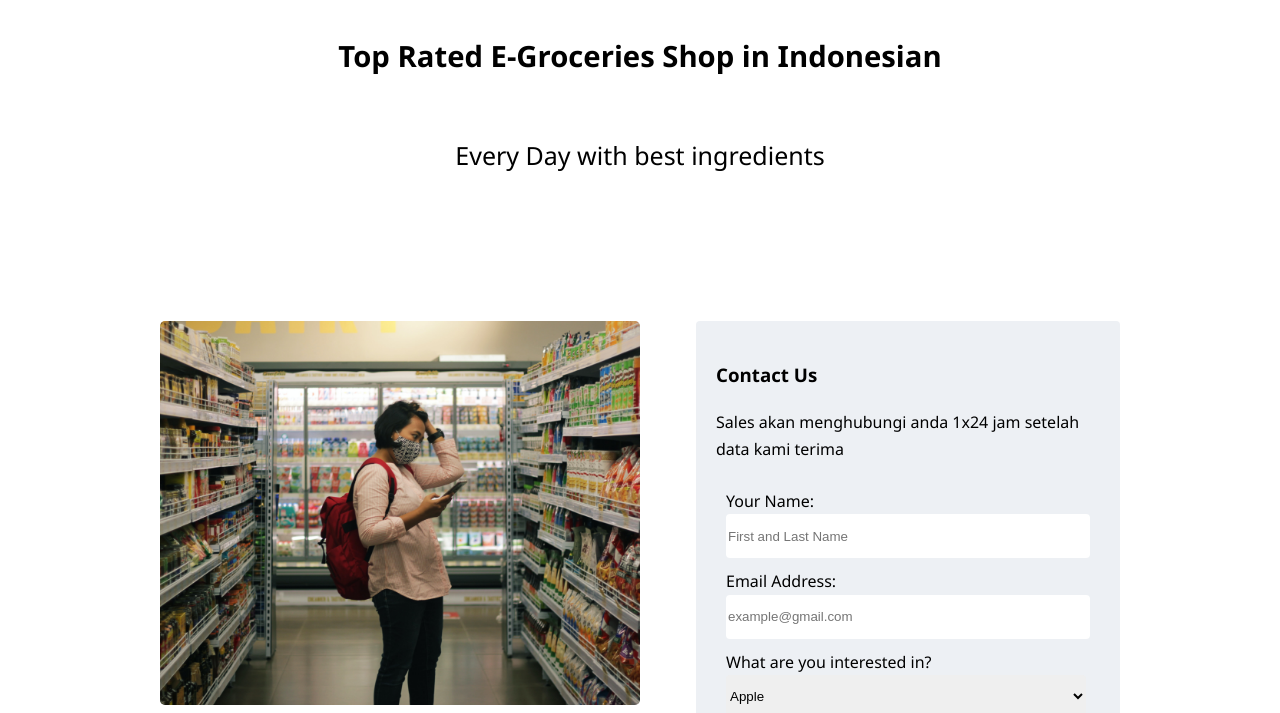
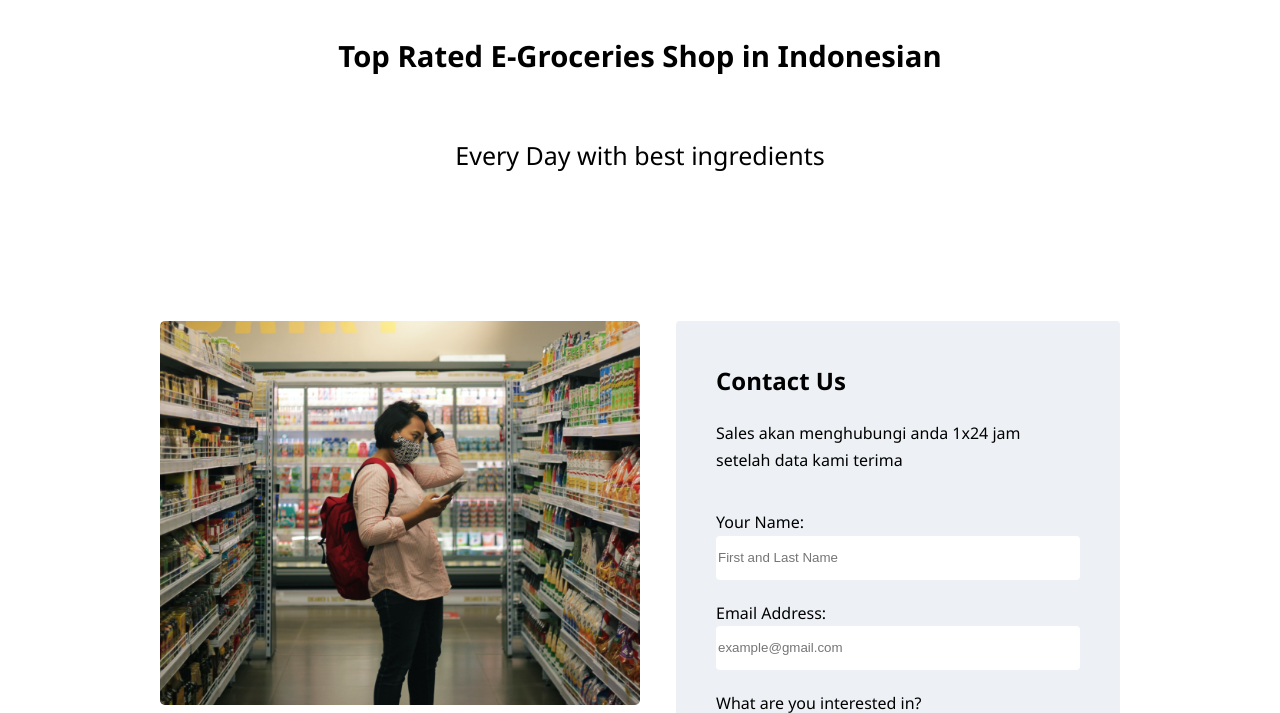
Before and after one commit to georgejusen/RevoU-Software-Engineering, a plain HTML site: page Mini Project/html/landing-page.html in a window 1280 px wide. Shown: the part 97-810 px from the top of the page. Drawn offline with Linux system fonts and the light colour scheme.

Commit message:
update rapikan contact us

```diff
--- a/Mini Project/css/style.css
+++ b/Mini Project/css/style.css
@@ -96,13 +96,18 @@ body {
 
 }
 
-.
+
 
 
 .form {
     display: flex;
     flex-direction: column;
     padding: 10px;
+}
+
+.form-container-text{
+    width: 360px;
+    padding-left: 20px;
 }
 
 .form div{
--- a/Mini Project/html/landing-page.html
+++ b/Mini Project/html/landing-page.html
@@ -76,7 +76,7 @@
 
         <section class="form-container">
             <div class="form-container-text">
-                <h3>Contact Us</h3>
+                <h1>Contact Us</h1>
                 <p>Sales akan menghubungi anda 1x24 jam setelah data kami terima</p>
             </div>
             <form class="form">
```
